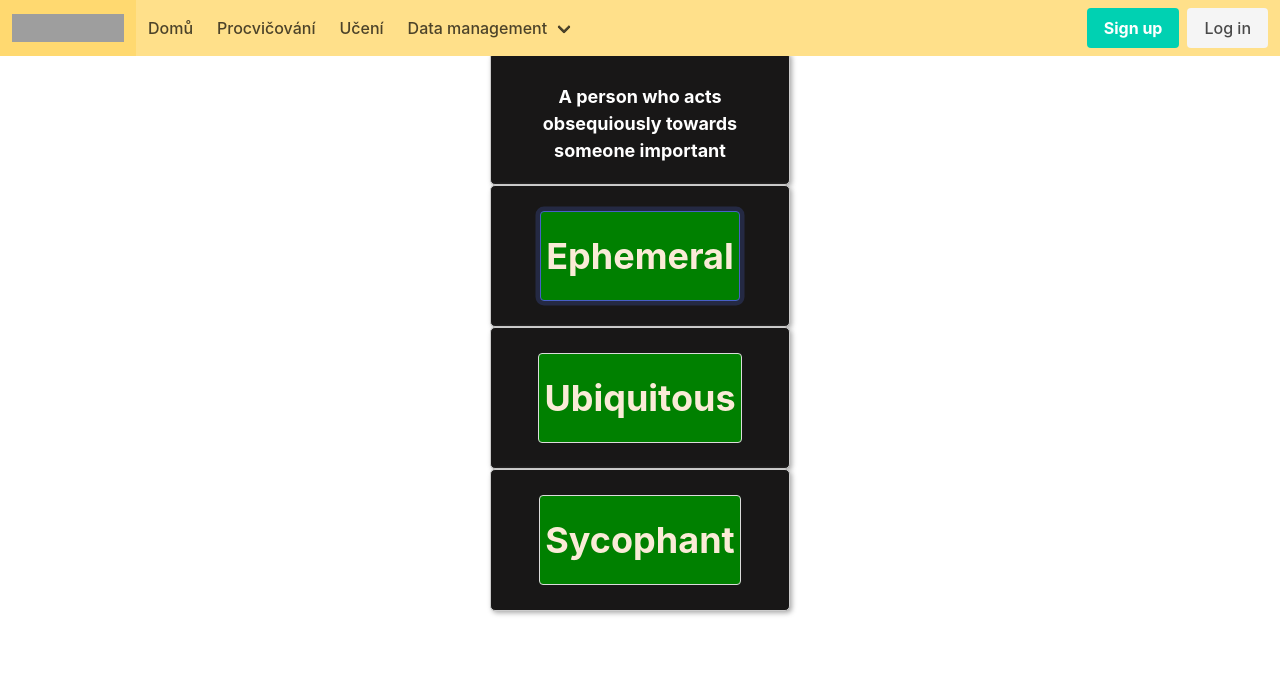
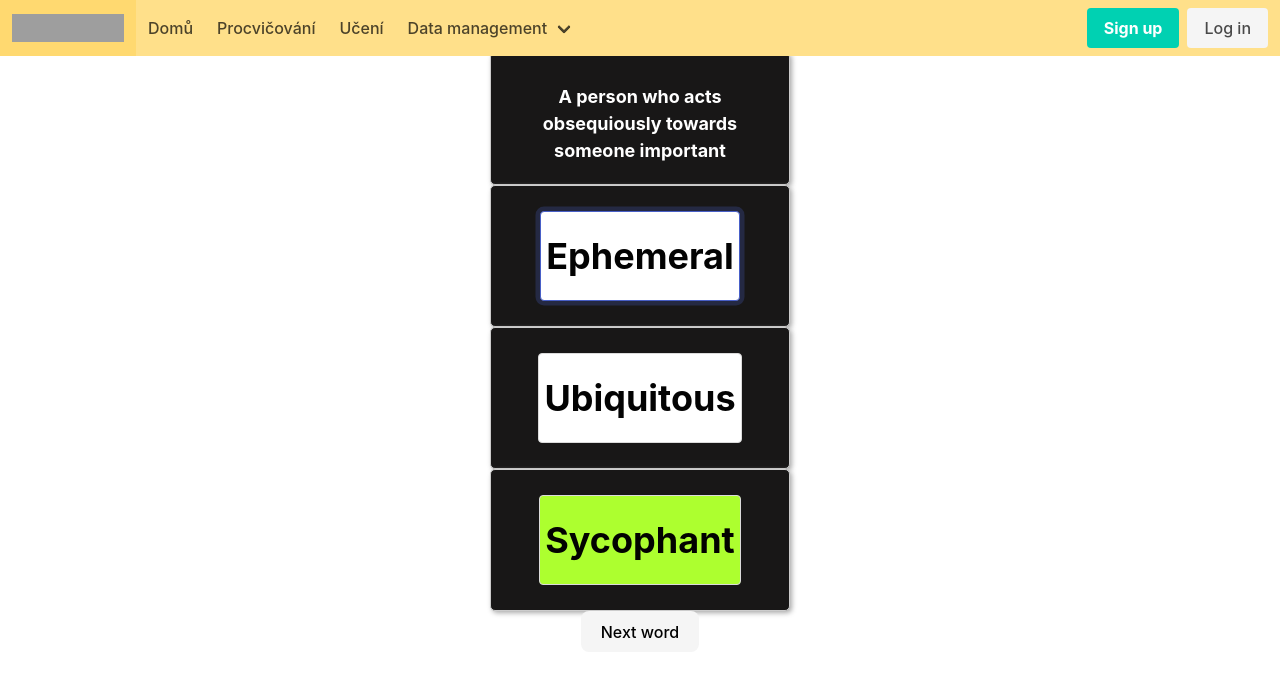
Before and after one commit to DoctorKeemee/MujProjekt1, a Vue app in the folder src/: page /practicing in a window 1280 px wide. Both pictures are taken after a click on the button "Ubiquitous". Shown: the top 676 px of the page. Built offline with nearby package versions, Linux system fonts and the light colour scheme; grey boxes are pictures that could not be loaded.

Commit message:
Hlavička + Uložení posloupnosti

```diff
--- a/src/src/components/Navigation.vue
+++ b/src/src/components/Navigation.vue
@@ -97,10 +97,12 @@ export default defineComponent({
       }
     },
     exportToCSV(){
+      this.wordList = JSON.parse(localStorage.getItem("wordList") as string);
       //todo make a header
+      let header = "Word;Definition;Level;Explained\n";
       //export data
-      const csvContent = "data:text/csv;charset=utf-8," + this.wordList.map((item) => {
-        return `${item.word};${item.definition}`;
+      const csvContent = "data:text/csv;charset=utf-8," + header + this.wordList.map((item) => {
+        return `${item.word};${item.definition};${item.level};${item.explained}`;
       }).join("\n");
 
       const encodedUri = encodeURI(csvContent);
--- a/src/src/components/Practicing.vue
+++ b/src/src/components/Practicing.vue
@@ -4,8 +4,9 @@
       <div class="definition" id="definition">{{ currentDefinition }}</div>
     </div>
     <div class="word-card" v-for="option in randomOptionsWords(3)" >
-      <button @click = "IsTheWordCorrect(option)" class="word button" :class="{ 'green_button': isActive }" id="word">{{ option }}</button>
+      <button @click = "deliverAnswer(option)" class="word button" :class="{ 'green_button': isSuccess && isTheWordCorrect(option) }" id="word">{{ option }}</button>
     </div>
+    <button class="next-word" :class="{ 'hidden': !isSuccess }" @click="nextWord()">Next word</button>
   </div>
 
 </template>
@@ -19,8 +20,7 @@ export default defineComponent({
     return {
     wordList: [ ] as { word: string; definition: string; explained: boolean; level: number }[],
     options: [] as string[],
-      isActive: false,
-      hasError: false
+      isSuccess: false
   };
   },
   computed: {
@@ -37,6 +37,16 @@ export default defineComponent({
   }},
   methods: {
     randomOptionsWords(numberOptions: number){
+      let allSelectedWords = {} as { [index: number]: string[] }
+
+      if (localStorage.getItem("selectedWords") === null) {
+      }else{
+        allSelectedWords = JSON.parse(localStorage.getItem("selectedWords") as string) as { [index: number]: string[] }
+        if(this.currentIndex in allSelectedWords) {
+          return allSelectedWords[this.currentIndex];
+        }
+      }
+
       if (numberOptions > this.wordList.length) {
         console.log("n must be less than the length of the list.");
         throw new Error("n must be less than the length of the list.")
@@ -51,33 +61,38 @@ export default defineComponent({
         }
       }
       //hodím si kostkou jestli má být druhý prvek na místě prvního nebo naopak
-      selectedWordsIndexes.sort(() => Math.random()-0.5)
+      selectedWordsIndexes.sort(() => Math.random()-0.5);
 
-      var selectedWords = [] as string[];
+      let selectedWords = [] as string[];
       for (let i = 0; i < selectedWordsIndexes.length; i++) {
         console.log(i);
         selectedWords.push(this.wordList[selectedWordsIndexes[i]].word);
       }
+      allSelectedWords[this.currentIndex] = selectedWords;
+      localStorage["selectedWords"] = JSON.stringify(allSelectedWords);
     return selectedWords;
 
   },
-    IsTheWordCorrect(word:string){
-      console.log(word==this.currentWord);
-      if (word == this.currentWord){
-        this.isActive = true
+    isTheWordCorrect(word:string){
+      return word == this.currentWord;
+    },
+    deliverAnswer(word:string){
+      console.log(this.isTheWordCorrect(word));
+      if (this.isTheWordCorrect(word)){
         this.wordList[this.currentIndex].level++;
+        this.isSuccess = true;
       }else{
         this.wordList[this.currentIndex].level--;
         console.log(this.wordList[this.currentIndex].level);
       }
-
-     //rozdelit na ulozeni a router go nahradit za pridani tlacitka nextword ktere udela go
       this.saveWordList();
     },
     saveWordList(){
       localStorage["wordList"] = JSON.stringify(this.wordList);
+    },
+    nextWord(){
       this.$router.go(0);
-    },
+    }
 },
 beforeMount: function () {
   if (localStorage.getItem("wordList") === null) {
@@ -101,13 +116,17 @@ beforeMount: function () {
 
 <style scoped>
 .button{
-  color: antiquewhite;
+  color: rgba(0, 0, 0, 0.99);
   font-size: larger;
   padding: 5px;
   margin: 5px;
 }
+.next-word{
+  background: whitesmoke ;
+  color: black ;
+}
 .green_button {
-  background: green;
+  background: greenyellow;
 }
 .word-card {
   border: 1px solid #ccc;
@@ -132,4 +151,8 @@ beforeMount: function () {
   font-size: 18px;
 }
 
+.hidden{
+  display: none;
+}
+
 </style>
```
Also changed, not shown: tools/wordList (1).csv (added), tools/wordList.csv (added).
